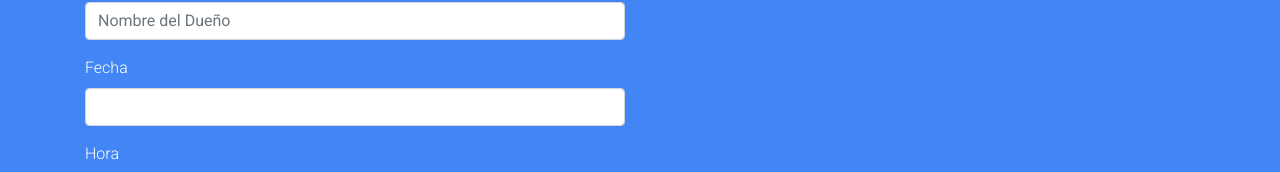
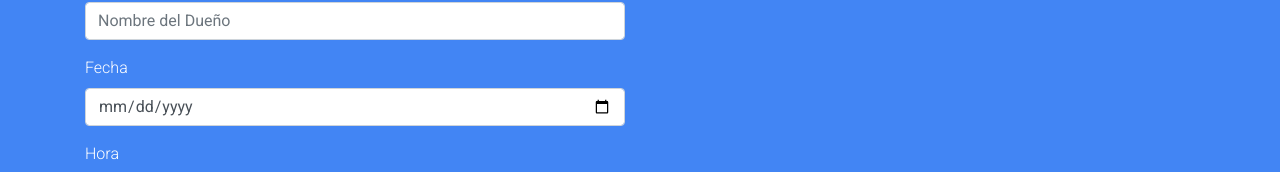
Before and after one commit to freilinjb/citas, a React (Create React App) app: page / in a window 1280 px wide. Shown: the part 263-435 px from the top of the page. Built offline with nearby package versions, Linux system fonts and the light colour scheme.

Commit message:
metodo actualizarState Formulario

```diff
--- a/src/components/Formulario.jsx
+++ b/src/components/Formulario.jsx
@@ -11,9 +11,13 @@ const Formulario = () => {
         sintomas: ''
     });
 
-    const actualizarState = () =>{
-        console.log('escribiendo...');
-
+    const actualizarState = (e) =>{
+        // console.log(`Nombre del componente: ${e.target.name}\tValor: {${e.target.value}}`);
+        actualizarCita({
+            //Sprell operator
+            ...cita,
+            [e.target.name]: e.target.value
+        })
     }
 
     return (
@@ -25,19 +29,19 @@ const Formulario = () => {
                 </div>
                 <div className="form-group">
                     <label htmlFor="propietario" className="active">Nombre Dueño</label>
-                    <input type="text" className="form-control" name="propietario" placeholder="Nombre del Dueño" />
+                    <input type="text" onChange={actualizarState} className="form-control" name="propietario" placeholder="Nombre del Dueño" />
                 </div>
                 <div className="form-group">
                     <label htmlFor="fecha" className="active">Fecha</label
-                    ><input type="text" className="form-control" name="fecha"  />
+                    ><input type="date" onChange={actualizarState} className="form-control" name="fecha"  />
                 </div>
                 <div className="fo<rm-group">
                     <label htmlFor="hora" className="text-white">Hora</label>
-                    <input type="time" className="form-control" name="hora" />
+                    <input type="time" onChange={actualizarState} className="form-control" name="hora" />
                 </div>
                 <div className="form-group">
                     <label htmlFor="sintomas" className="active">Síntomas</label>
-                    <textarea className="form-control" name="sintomas" id="sintomas"rows="3"></textarea>
+                    <textarea onChange={actualizarState} className="form-control" name="sintomas" id="sintomas"rows="3"></textarea>
                 </div>
                 <button type="submit" className="btn blue-gradient btn-block shadow waves-effect waves-light">AGREGAR CITA</button>
             </form>
```
